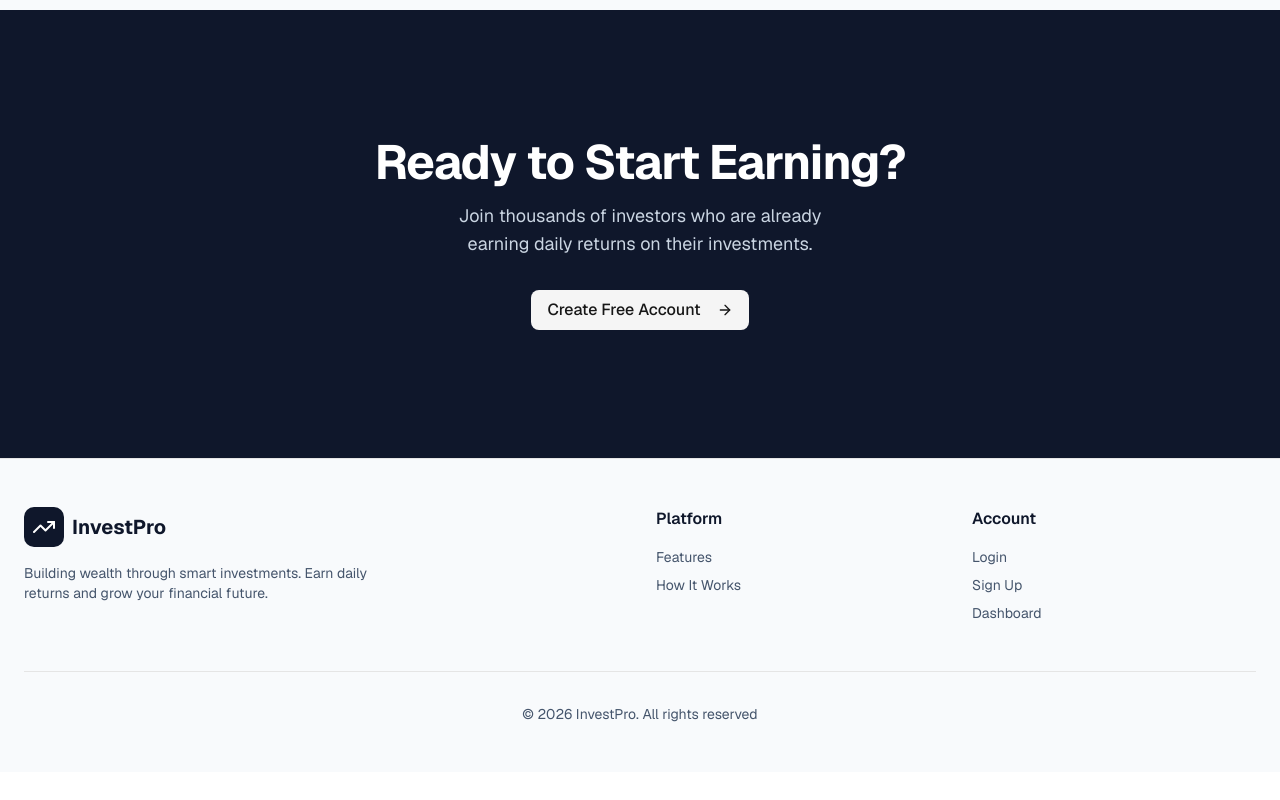
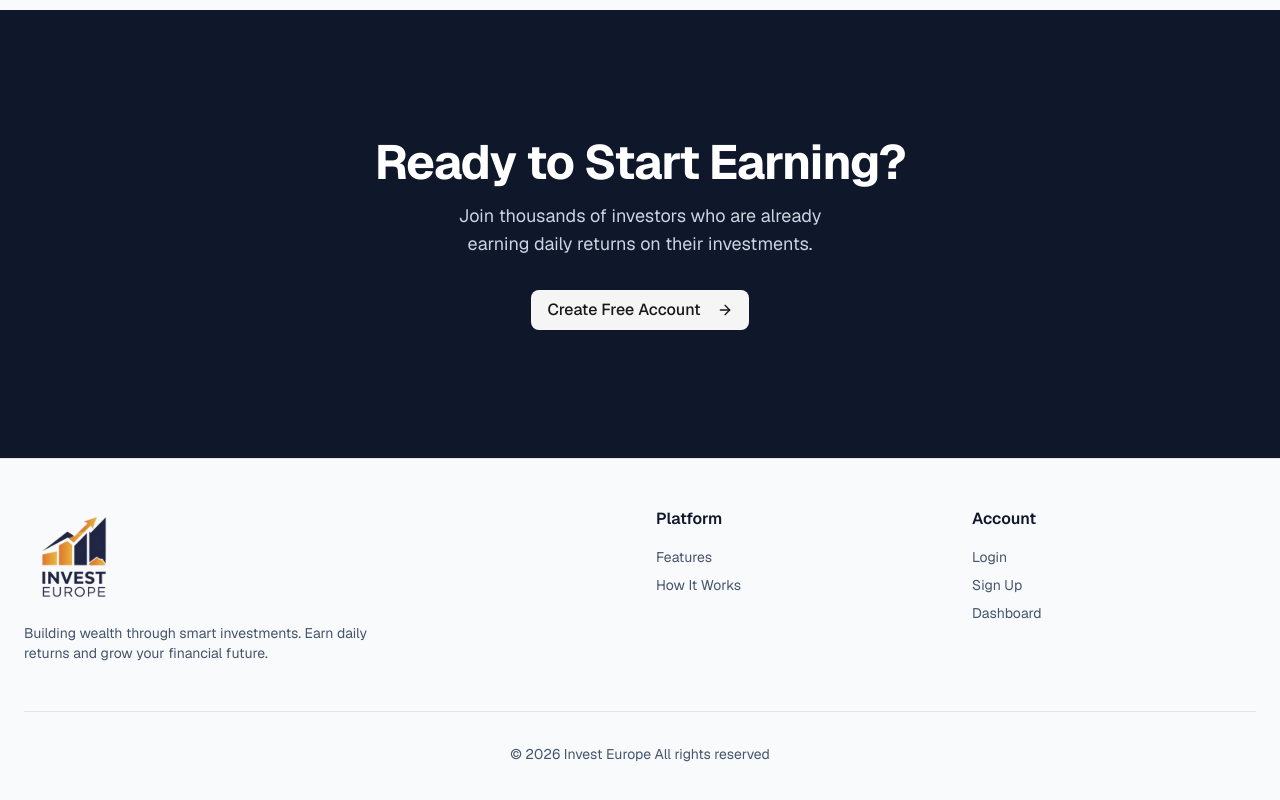
Before and after one commit to Odin0001/invest-europe, a Next.js app: page / in a window 1280 px wide. Shown: the part 2265-3065 px from the top of the page. Before the commit the page ends 3037 px from the top, so only its background shows below. Built offline with nearby package versions, Linux system fonts and the light colour scheme; no server answers.

Commit message:
adjusted footer

```diff
--- a/app/page.tsx
+++ b/app/page.tsx
@@ -214,10 +214,7 @@ export default function LandingPage() {
           <div className="grid gap-8 md:grid-cols-4">
             <div className="col-span-2">
               <div className="flex items-center gap-2 mb-4">
-                <div className="flex h-10 w-10 items-center justify-center rounded-lg bg-slate-900">
-                  <TrendingUp className="h-6 w-6 text-white" />
-                </div>
-                <span className="text-xl font-bold text-slate-900">InvestPro</span>
+                <Link href="/"><Image src={logo.src} alt="InvestPro Logo" width={100} height={50} className="" /></Link>
               </div>
               <p className="text-sm text-slate-600 max-w-sm">{t("buildingWealth")}</p>
             </div>
@@ -259,7 +256,7 @@ export default function LandingPage() {
           </div>
           <div className="mt-12 border-t pt-8 text-center text-sm text-slate-600">
             <p>
-              &copy; {new Date().getFullYear()} InvestPro. {t("allRightsReserved")}
+              &copy; {new Date().getFullYear()} Invest Europe {t("allRightsReserved")}
             </p>
           </div>
         </div>
```
